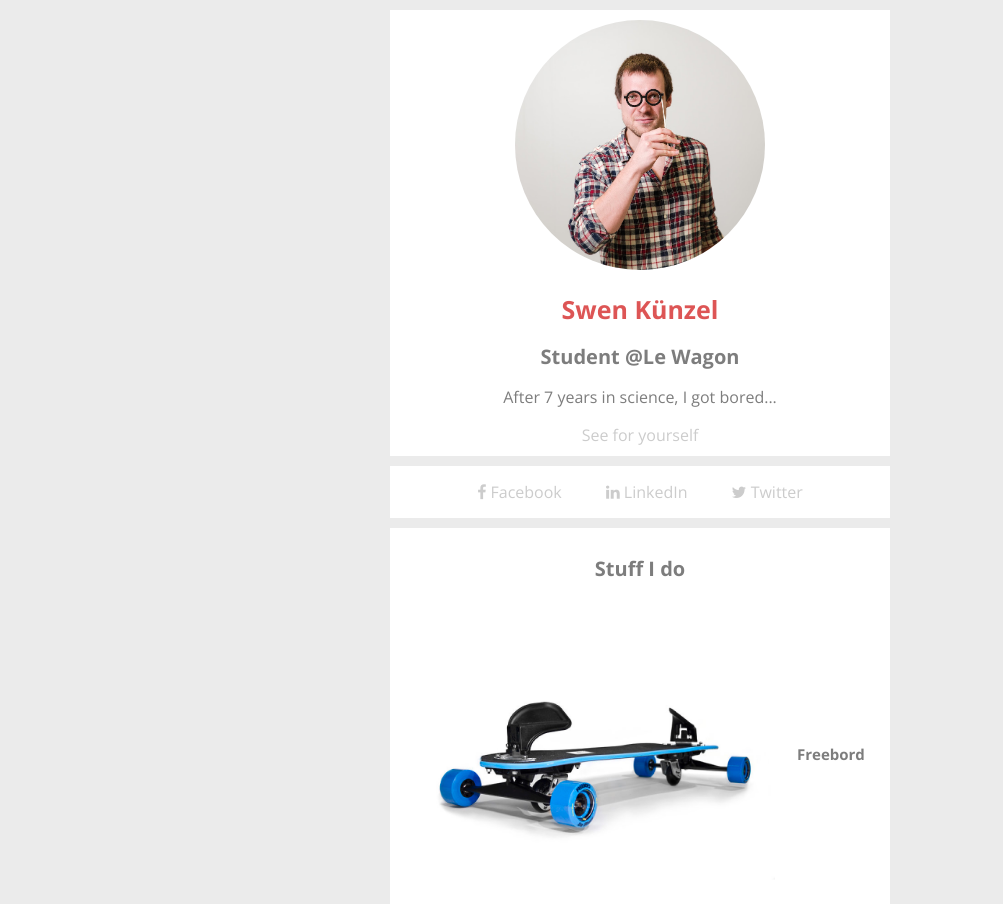
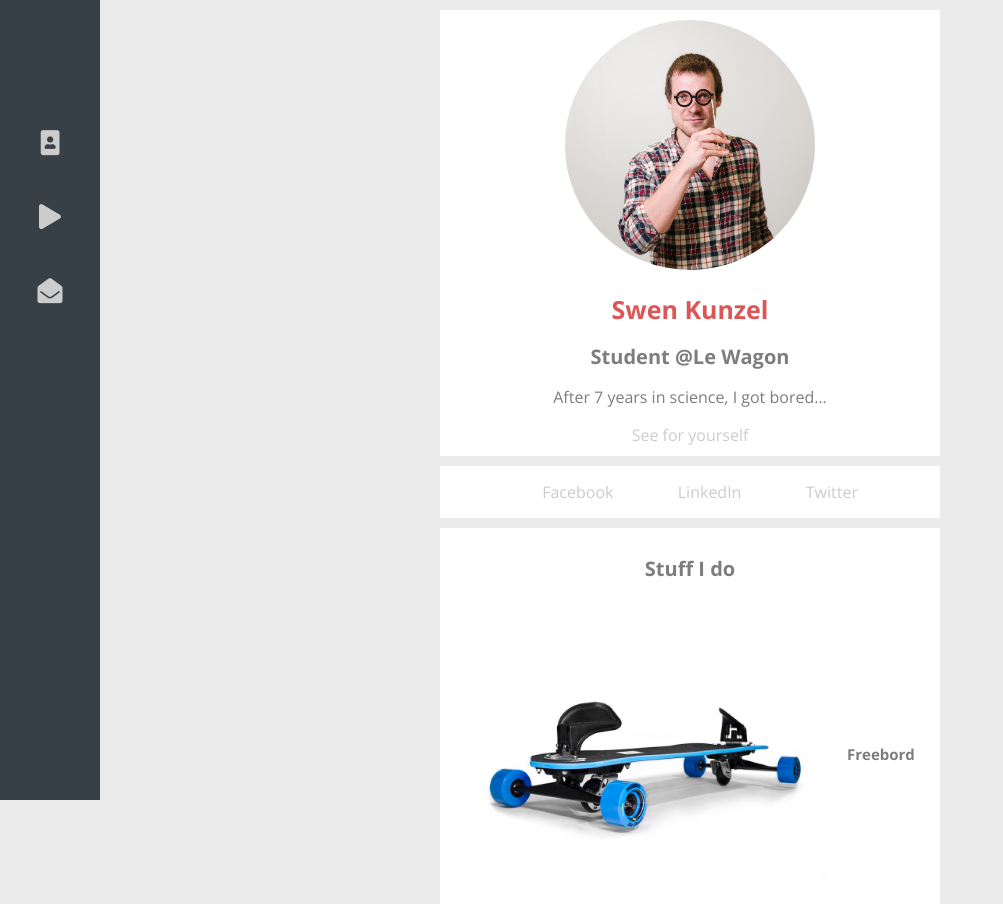
Before and after one commit to sknzl/profile, a plain HTML site: page index.html in a window 1280 px wide. Shown: the top 904 px of the page, without its empty margins (0-1003 px from the left). Drawn offline with nearby package versions, Linux system fonts and the light colour scheme.

Commit message:
make my profile prettier

```diff
--- a/index.html
+++ b/index.html
@@ -1,22 +1,42 @@
 <!DOCTYPE html>
 <html>
 <head>
-  <title>sknzl info</title>
+  <title>Basic infos</title>
   <link rel="stylesheet" href="https://fonts.googleapis.com/css?family=Open+Sans:400,300,700|Montserrat:400,700">
-  <link href="https://maxcdn.bootstrapcdn.com/font-awesome/4.2.0/css/font-awesome.min.css" rel="stylesheet">
+  <link rel="stylesheet" href="https://use.fontawesome.com/releases/v5.0.12/css/all.css" integrity="sha384-G0fIWCsCzJIMAVNQPfjH08cyYaUtMwjJwqiRKxxE/rx96Uroj1BtIQ6MLJuheaO9" crossorigin="anonymous">
   <link rel="stylesheet" type="text/css" href="style.css">
 </head>
 <body>
-  <div class="container">
+  <div id="sidebar">
+    <ul>
+       <li>
+         <a href="#home">
+           <i class="fas fa-portrait"></i>
+         </a>
+       </li>
+       <li>
+         <a href="#activity">
+           <i class="fas fa-play"></i>
+         </a>
+       </li>
+       <li>
+         <a href="#about">
+           <i class="fas fa-envelope-open"></i>
+         </a>
+       </li>
+    </ul>
+  </div>
+  <div id="page-content">
+  <div class="container" id="home">
     <img src="images/swen_le_wagon.jpg" alt="" class="img-circle" id="profile-resize">
-    <h1>Swen Künzel</h1>
+    <h1>Swen Kunzel</h1>
     <h2>Student @Le Wagon</h2>
     <p>
     After 7 years in science, I got bored...
     </p>
     <a href="http://www.lewagon.com" target="_blank">See for yourself</a>
   </div>
-  <div class="container">
+  <div class="container" id="activity">
     <ul>
       <li>
         <a href="#"> <i class="fa fa-facebook"> </i> Facebook</a>
@@ -52,7 +72,7 @@
       </tbody>
     </table>
   </div>
-  <div class="container">
+  <div class="container" id="about">
     <h2>About this page</h2>
     This page has been coded during the <a href="https://lewagon.com/program" target="_blank">FullStack program @LeWagon</a>
     <ul>
@@ -71,7 +91,8 @@
            <i class="fa fa-star"></i>
          </a>
        </li>
-      </ul>
+    </ul>
+  </div>
   </div>
 </body>
 </html>
--- a/style.css
+++ b/style.css
@@ -61,3 +61,23 @@ li {
     display: inline;
     padding: 0px 20px;
 }
+
+#sidebar {
+  position: fixed;
+  width: 100px;
+  left: 0;
+  top: 0;
+  bottom: 0;
+  padding-top: 100px;
+  background-color: #384047;
+  text-align: center;
+}
+
+#sidebar li {
+  display: block;
+  padding: 20px 0px;
+  font-size: 25px;
+}
+#page-content {
+  margin-left: 100px;
+}
```
